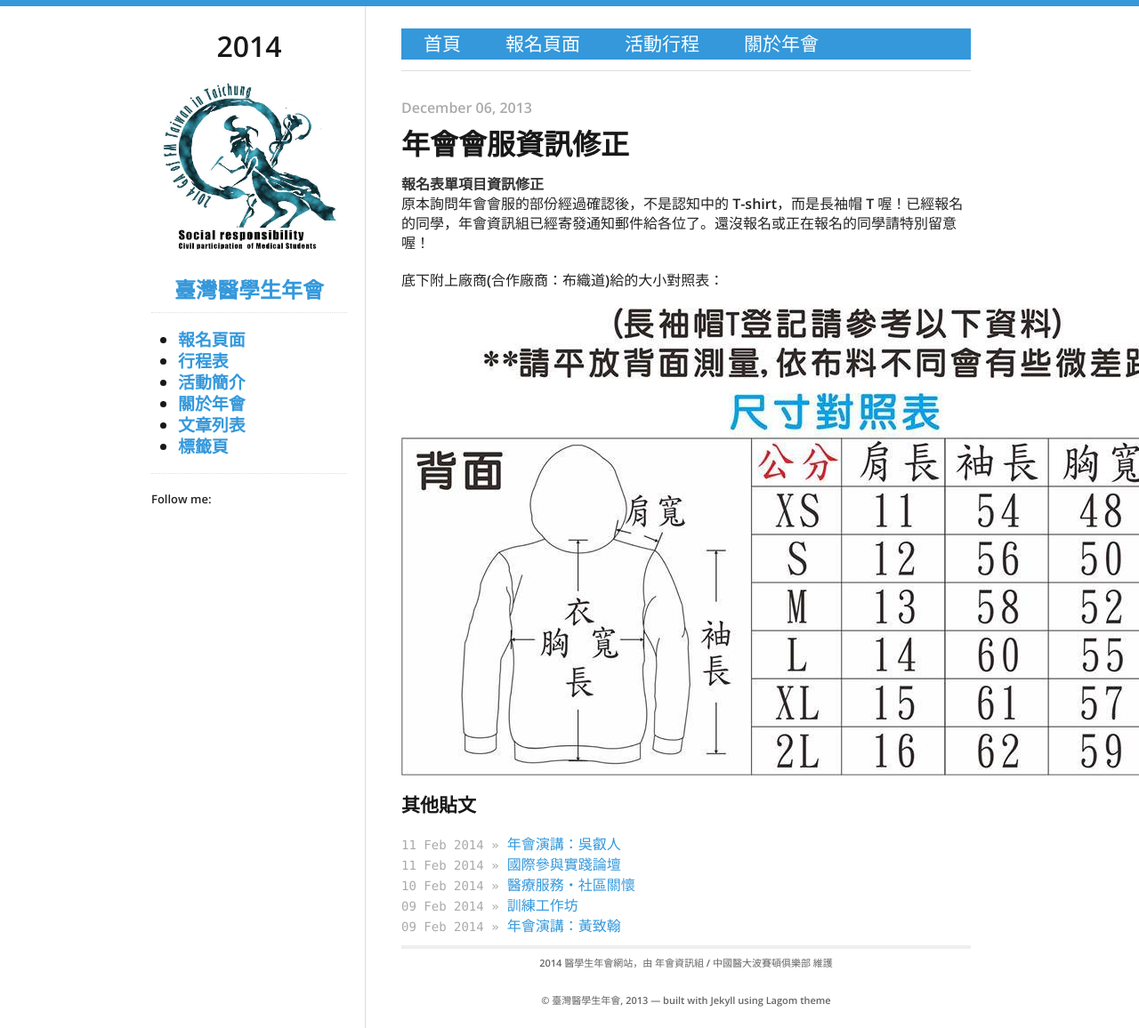
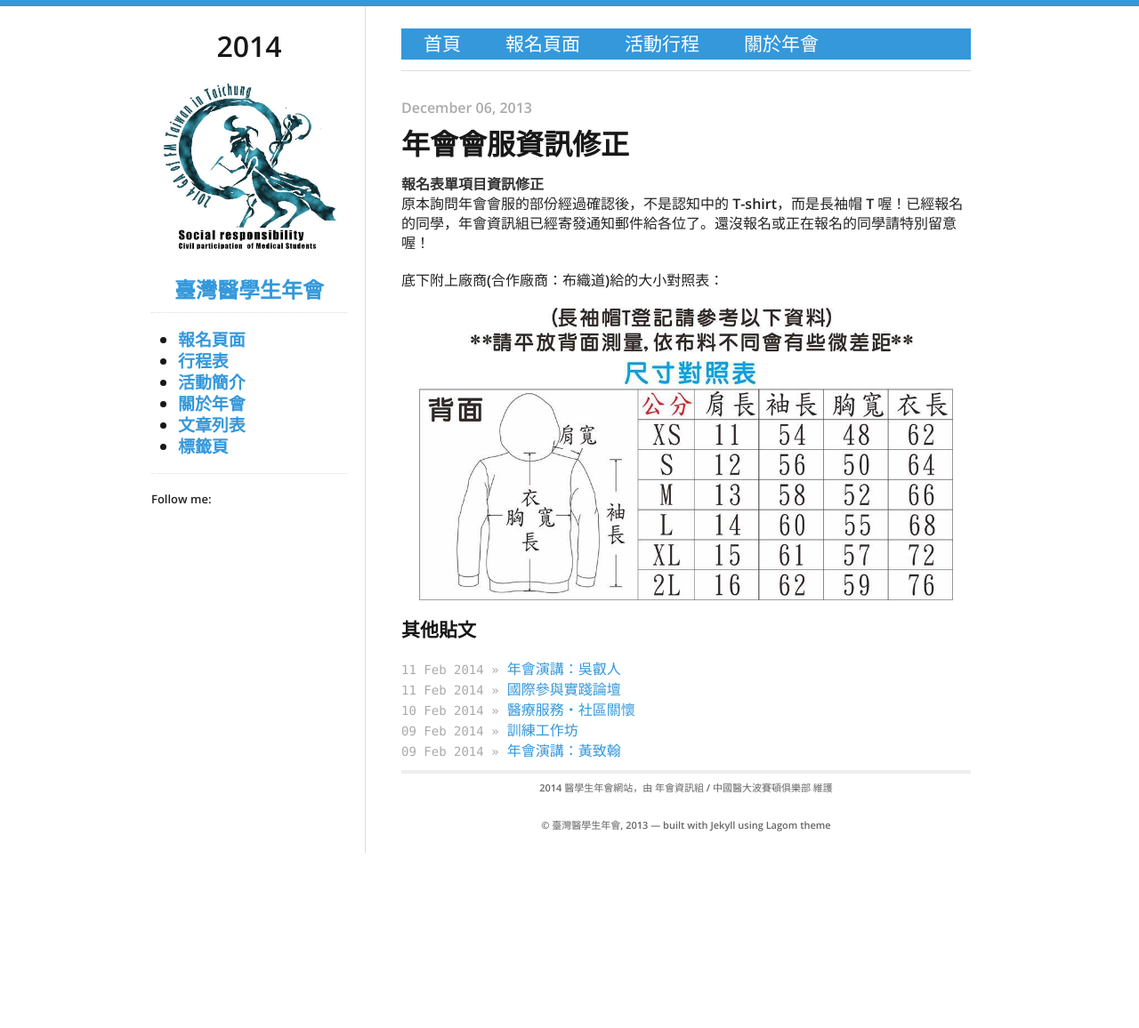
Before and after one commit to fmstw/fmstw.github.io, a Jekyll site: the page built from _posts/2013-12-06-coat.html, in a window 1280 px wide. Shown: the whole page at 89% size. Built offline with Jekyll 4.4.1, drawn with Linux system fonts in a browser that asks for light colours; nearby versions of some CDN libraries; after the commit the page ends 959 px from its top, so only the background shows below that.

Commit message:
Update 2013-12-06-coat.html

```diff
--- a/_posts/2013-12-06-coat.html
+++ b/_posts/2013-12-06-coat.html
@@ -9,4 +9,4 @@ category: 報名資訊
 </p>
 <p>
 底下附上廠商(合作廠商：布織道)給的大小對照表：</p>
-<img src="/assets/coat.jpg">
+<img src="/assets/coat.jpg" width="600">
```
